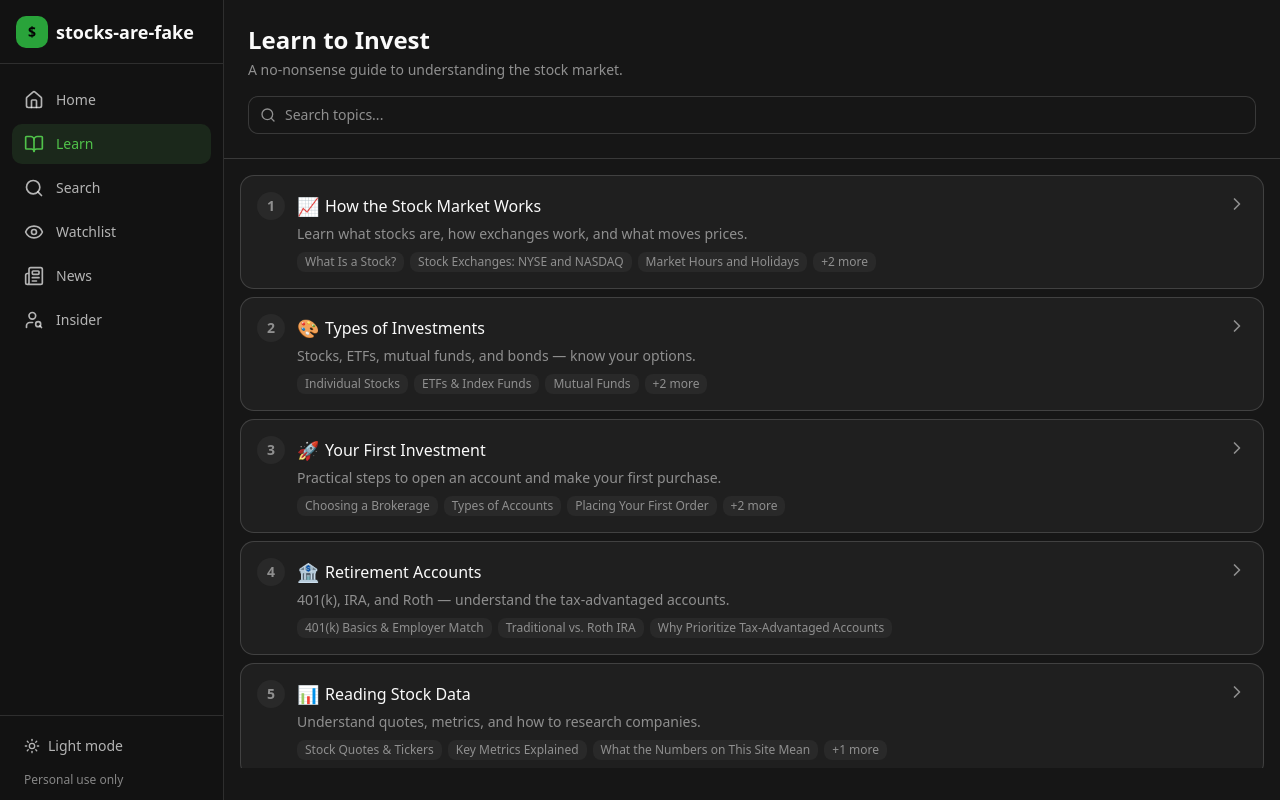
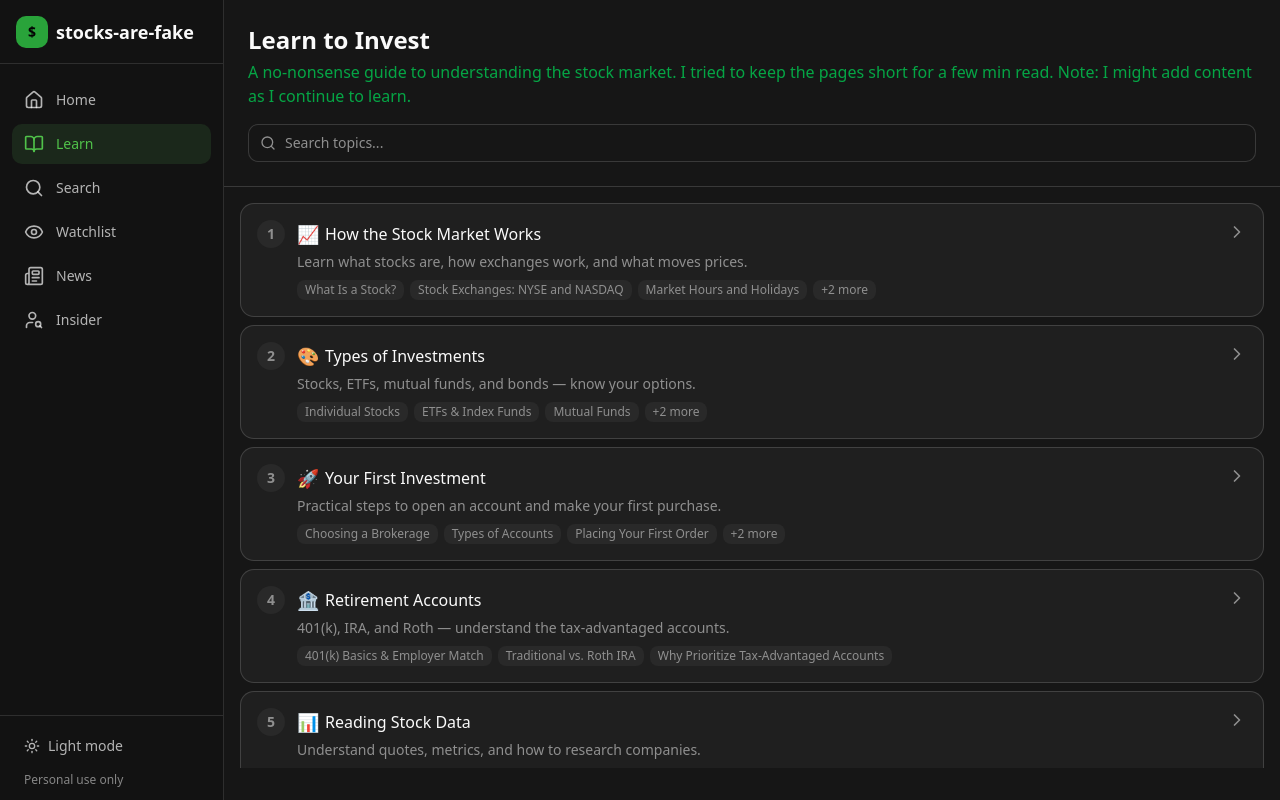
Before and after one commit to akashpatel1198/stocks-are-fake, a Next.js app: page /learn in a window 1280 px wide. Built offline with nearby package versions, Linux system fonts and the light colour scheme.

Commit message:
minor ux and text adjustments

```diff
--- a/app/learn/page.tsx
+++ b/app/learn/page.tsx
@@ -156,8 +156,8 @@ export default function LearnPage() {
             {!isAnimating && (
               <div className="mb-4">
                 <h1 className="text-2xl font-bold mb-1">Learn to Invest</h1>
-                <p className="text-sm text-muted-foreground">
-                  A no-nonsense guide to understanding the stock market.
+                <p className="text-base text-green-500/80">
+                  A no-nonsense guide to understanding the stock market. I tried to keep the pages short for a few min read. Note: I might add content as I continue to learn.
                 </p>
               </div>
             )}
--- a/app/page.tsx
+++ b/app/page.tsx
@@ -174,15 +174,12 @@ export default function Home() {
       <div className="mt-16 pt-8 border-t border-border">
         <h2 className="text-lg font-semibold mb-4">Why This Exists</h2>
         <div className="flex flex-col gap-4 text-base text-muted-foreground leading-relaxed">
-          {[
-            "This isn't here to sell you on the idea that the stock market is your ticket to wealth.",
-            "This site is about education. Financial literacy matters regardless of your economic philosophy or personal goals. Understanding how markets work, what the terminology means, and how to read financial data is valuable knowledge. Whether you choose to participate in the market or simply want to understand the system you live within.",
-            "Your reasons for wanting this knowledge are your own. I am a finance noob; I am learning myself. This site attempts explains how it all actually works.",
-          ].map((text, i) => (
-            <p key={i}>
-              {text}
-            </p>
-          ))}
+          <p>
+            This site is about education. Financial literacy matters, regardless of your personal goals, because money affects everything. Understanding how markets work, what the terminology means, and how to read financial data is valuable knowledge. Whether you choose to participate in the market or simply want to understand the system you live within.
+          </p>
+          <p className="italic text-[#7a8a80] dark:text-[#9faa9f]">
+            Disclaimer: I am a finance noob; I am learning myself. I am building this site to explain how it all actually works as I learn it myself. Eventually I might add some tooling to inform investments, but I would have to make that private dude to API restrictions.
+          </p>
         </div>
       </div>
 
```
